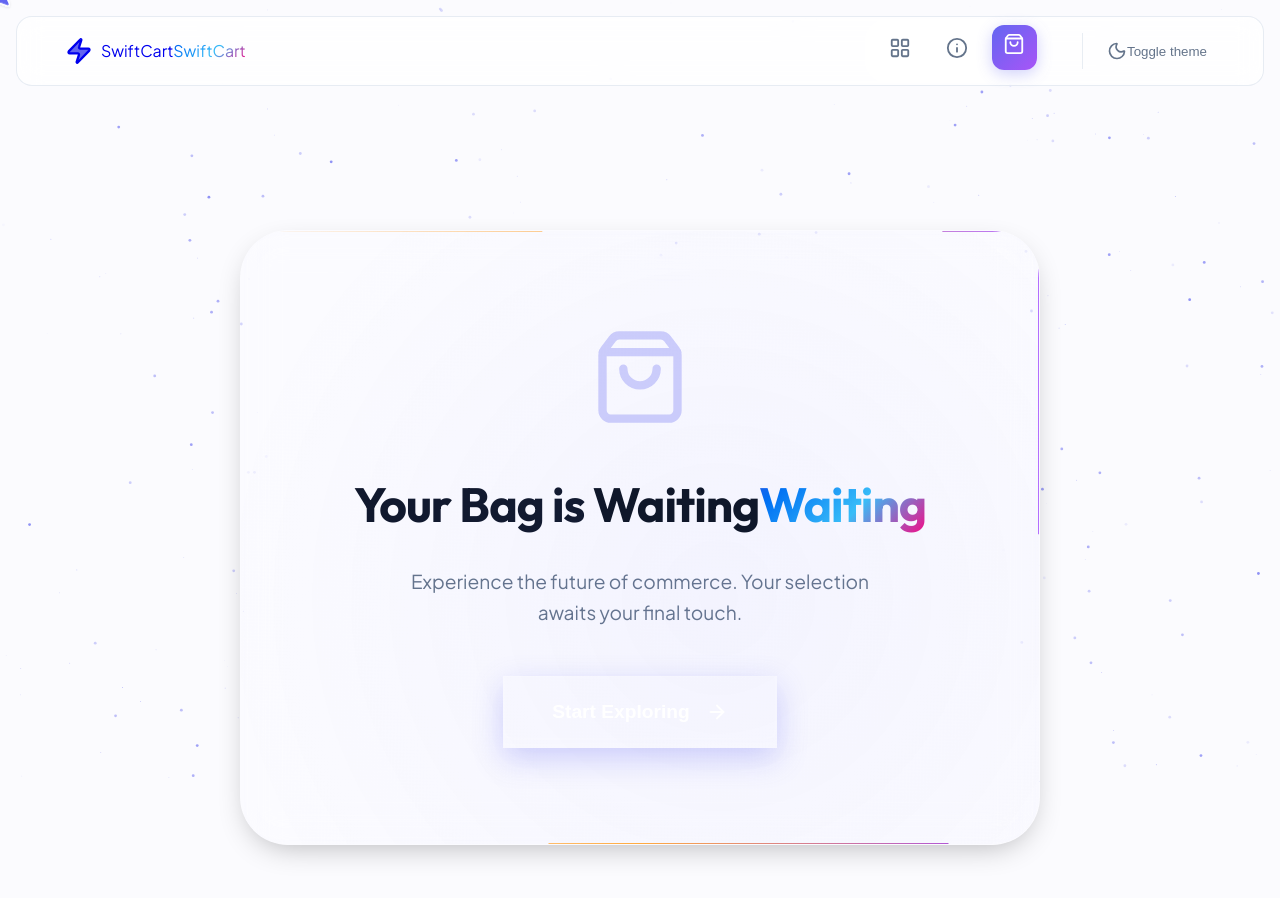
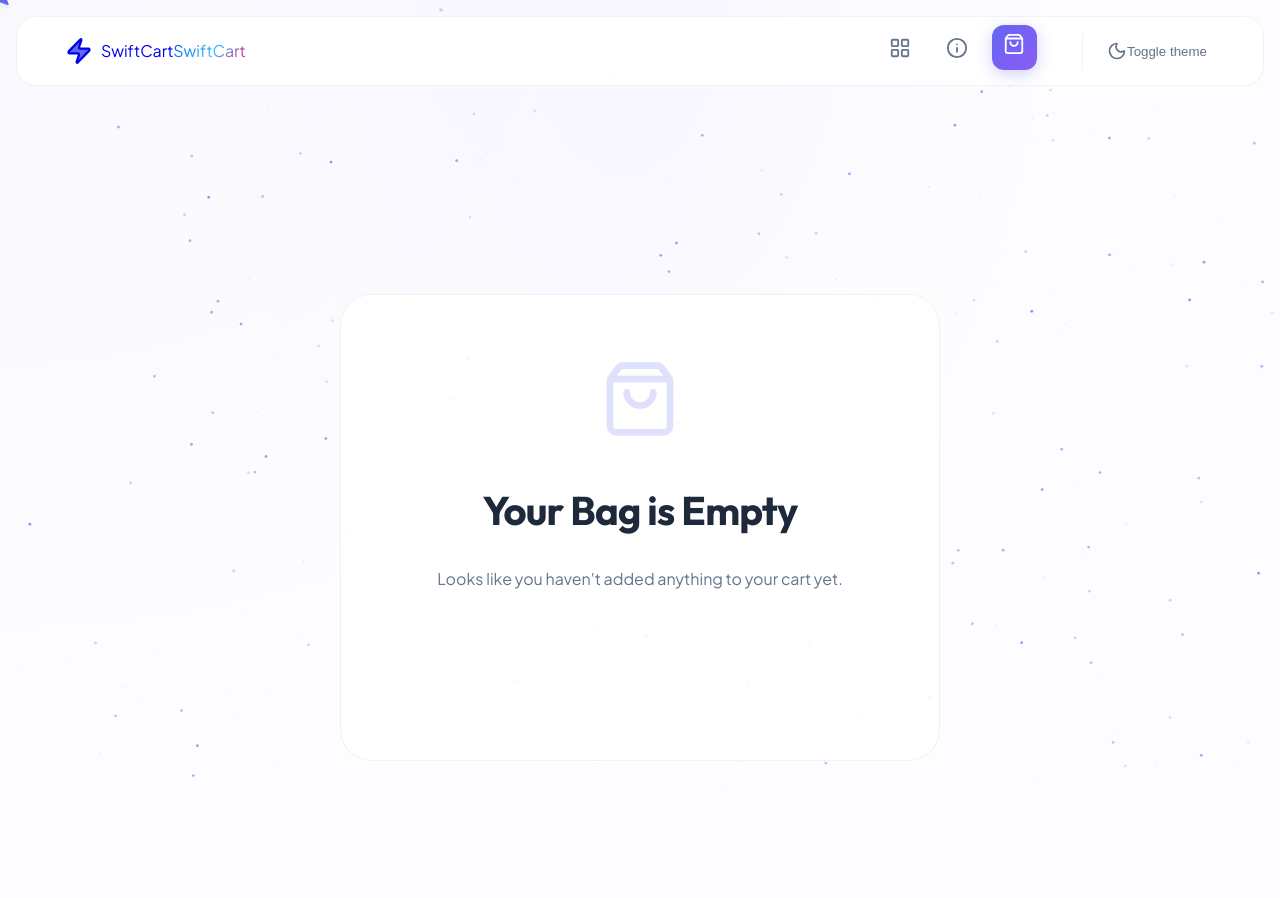
Before and after one commit to HARSHILL2023/react-proejct-using-AI, a React (Vite) app: page /cart in a window 1280 px wide. Shown: the top 898 px of the page. Built offline with nearby package versions, Linux system fonts and the light colour scheme.

Commit message:
fix: discard button and redesign cards for larger images

```diff
--- a/src/index.css
+++ b/src/index.css
@@ -2,31 +2,32 @@
 
 :root {
   --primary: #6366f1;
-  --primary-glow: rgba(99, 102, 241, 0.4);
+  --primary-glow: rgba(99, 102, 241, 0.15);
+  /* Reduced glow */
   --secondary: #a855f7;
   --accent: #f43f5e;
-  --background: #fbfbfe;
-  --surface: rgba(255, 255, 255, 0.8);
-  --text-dark: #0f172a;
+  --background: #fdfdff;
+  --surface: rgba(255, 255, 255, 0.9);
+  --text-dark: #1e293b;
   --text-muted: #64748b;
-  --border: rgba(226, 232, 240, 0.8);
+  --border: rgba(0, 0, 0, 0.05);
 
-  --grad-primary: linear-gradient(135deg, #6366f1 0%, #a855f7 100%);
+  --grad-primary: linear-gradient(135deg, #6366f1 0%, #8b5cf6 100%);
 
-  --radius-sm: 8px;
-  --radius-md: 16px;
-  --radius-lg: 24px;
+  --radius-sm: 12px;
+  --radius-md: 20px;
+  --radius-lg: 32px;
   --radius-full: 9999px;
 
-  --shadow-glow: 0 0 20px var(--primary-glow);
+  --shadow-glow: 0 10px 30px -10px var(--primary-glow);
 }
 
 .dark {
-  --background: #020617;
-  --surface: rgba(15, 23, 42, 0.4);
-  --text-dark: #f8fafc;
+  --background: #0b0f1a;
+  --surface: rgba(26, 31, 46, 0.6);
+  --text-dark: #f1f5f9;
   --text-muted: #94a3b8;
-  --border: rgba(255, 255, 255, 0.1);
+  --border: rgba(255, 255, 255, 0.08);
 }
 
 /* Glassmorphism Classes */
@@ -46,11 +47,15 @@
 
 body {
   font-family: 'Plus Jakarta Sans', sans-serif;
-  background: var(--background);
+  background-color: var(--background);
+  background-image:
+    radial-gradient(at 0% 0%, rgba(99, 102, 241, 0.03) 0, transparent 50%),
+    radial-gradient(at 50% 0%, rgba(168, 85, 247, 0.03) 0, transparent 50%);
   color: var(--text-dark);
   line-height: 1.6;
   overflow-x: hidden;
   transition: background-color 0.3s ease;
+  min-height: 100vh;
 }
 
 h1,
@@ -231,37 +236,31 @@ h4 {
 
 /* Liquid Glass Theme */
 .liquid-glass {
-  background: rgba(255, 255, 255, 0.05);
-  backdrop-filter: blur(20px) saturate(160%);
-  -webkit-backdrop-filter: blur(20px) saturate(160%);
-  border: 1px solid rgba(255, 255, 255, 0.1);
+  background: var(--surface);
+  backdrop-filter: blur(12px) saturate(120%);
+  -webkit-backdrop-filter: blur(12px) saturate(120%);
+  border: 1px solid var(--border);
   border-radius: var(--radius-lg);
   position: relative;
   overflow: hidden;
-  box-shadow:
-    0 10px 30px -10px rgba(0, 0, 0, 0.3),
-    inset 0 0 20px 0 rgba(255, 255, 255, 0.05);
+  box-shadow: 0 4px 20px rgba(0, 0, 0, 0.03);
   transition: all 0.5s cubic-bezier(0.23, 1, 0.32, 1);
 }
 
 .liquid-glass:hover {
-  background: rgba(255, 255, 255, 0.08);
-  box-shadow:
-    0 20px 40px -15px rgba(0, 0, 0, 0.5),
-    inset 0 0 25px 0 rgba(255, 255, 255, 0.1);
+  transform: translateY(-8px);
+  box-shadow: 0 20px 40px -10px rgba(0, 0, 0, 0.06);
+  border-color: rgba(99, 102, 241, 0.2);
 }
 
 .liquid-glass::before {
   content: "";
   position: absolute;
-  top: -50%;
-  left: -50%;
-  width: 200%;
-  height: 200%;
-  background: radial-gradient(circle at center,
-      rgba(99, 102, 241, 0.05) 0%,
-      transparent 50%);
-  animation: liquid-drift 15s linear infinite;
+  top: 0;
+  left: 0;
+  width: 100%;
+  height: 100%;
+  background: linear-gradient(135deg, rgba(255, 255, 255, 0.1) 0%, transparent 100%);
   pointer-events: none;
 }
 
@@ -431,20 +430,20 @@ h4 {
 
 .product-card {
   position: relative;
-  background: rgba(255, 255, 255, 0.01);
-  /* Pure glass - almost no background */
-  backdrop-filter: blur(40px) saturate(200%);
-  /* Ultra high blur */
-  -webkit-backdrop-filter: blur(40px) saturate(200%);
+  background: var(--surface);
+  backdrop-filter: blur(10px);
+  -webkit-backdrop-filter: blur(10px);
   border-radius: var(--radius-lg);
-  padding: 1.5rem;
+  padding: 0;
+  /* Important: removal of padding for full image */
   transition: all 0.6s cubic-bezier(0.16, 1, 0.3, 1);
-  border: 1px solid rgba(255, 255, 255, 0.1);
-  height: 100%;
+  border: 1px solid var(--border);
+  height: 600px;
+  /* Taller card */
   display: flex;
   flex-direction: column;
   overflow: hidden;
-  box-shadow: 0 10px 40px -10px rgba(0, 0, 0, 0.1);
+  box-shadow: 0 4px 20px rgba(0, 0, 0, 0.05);
 }
 
 .product-card::before {
@@ -463,15 +462,23 @@ h4 {
 }
 
 .image-wrapper {
-  background: rgba(0, 0, 0, 0.02);
-  border-radius: var(--radius-md);
-  height: 300px;
+  background: white;
+  width: 100%;
+  height: 380px;
+  /* Much larger image area */
   display: flex;
   align-items: center;
   justify-content: center;
-  padding: 2.5rem;
-  margin-bottom: 1.5rem;
+  padding: 3rem;
+  position: relative;
   overflow: hidden;
+}
+
+.product-info-wrap {
+  padding: 1.5rem 2rem;
+  flex-grow: 1;
+  display: flex;
+  flex-direction: column;
 }
 
 .product-img {
--- a/src/pages/Cart.jsx
+++ b/src/pages/Cart.jsx
@@ -2,7 +2,7 @@ import React from 'react';
 import { useCart } from '../context/CartContext';
 import { Trash2, ShoppingBag, ArrowRight } from 'lucide-react';
 import { Link } from 'react-router-dom';
-import { motion, AnimatePresence } from 'framer-motion';
+import { motion } from 'framer-motion';
 import { ShimmerButton } from '../components/ShimmerButton';
 import { AuroraText } from '../components/AuroraText';
 import { BorderBeam } from '../components/BorderBeam';
@@ -14,30 +14,23 @@ const Cart = () => {
     if (cart.length === 0) {
         return (
             <motion.div
-                initial={{ opacity: 0, scale: 0.95 }}
-                animate={{ opacity: 1, scale: 1 }}
+                initial={{ opacity: 0, y: 20 }}
+                animate={{ opacity: 1, y: 0 }}
                 className="container empty-cart"
             >
-                <div className="border-beam-container" style={{ maxWidth: '800px', margin: '0 auto' }}>
-                    <div className="liquid-glass" style={{ padding: '6rem', borderRadius: '3rem', textAlign: 'center' }}>
-                        <BorderBeam size={400} duration={15} delay={2} />
-                        <ShoppingBag size={100} color="var(--primary)" style={{ marginBottom: '2rem', opacity: 0.3 }} />
-                        <h2 className="font-heading" style={{ fontSize: '3rem', marginBottom: '1.5rem' }}>Your Bag is <AuroraText>Waiting</AuroraText></h2>
-                        <p style={{ color: 'var(--text-muted)', marginBottom: '3rem', fontSize: '1.2rem', maxWidth: '500px', margin: '0 auto 3rem' }}>
-                            Experience the future of commerce. Your selection awaits your final touch.
-                        </p>
+                <div className="empty-state-card" style={{ maxWidth: '600px', margin: '4rem auto', padding: '4rem', background: 'var(--surface)', borderRadius: 'var(--radius-lg)', border: '1px solid var(--border)', textAlign: 'center' }}>
+                    <ShoppingBag size={80} color="var(--primary)" style={{ marginBottom: '2rem', opacity: 0.2 }} />
+                    <h2 style={{ fontSize: '2.5rem', marginBottom: '1.5rem' }}>Your Bag is Empty</h2>
+                    <p style={{ color: 'var(--text-muted)', marginBottom: '3rem' }}>Looks like you haven't added anything to your cart yet.</p>
                     <Link to="/" style={{ textDecoration: 'none' }}>
                         <ShimmerButton
-                                className="px-8 py-4"
                             shimmerColor="#ffffff"
                             background="var(--grad-primary)"
-                                style={{ padding: '1.5rem 3rem', fontSize: '1.2rem', margin: '0 auto', boxShadow: '0 10px 30px rgba(99, 102, 241, 0.3)' }}
+                            style={{ padding: '1.25rem 2.5rem', margin: '0 auto' }}
                         >
-                                Start Exploring
-                                <ArrowRight size={22} style={{ marginLeft: '1rem' }} />
+                            Start Shopping
                         </ShimmerButton>
                     </Link>
-                    </div>
                 </div>
             </motion.div>
         );
@@ -48,92 +41,73 @@ const Cart = () => {
             initial={{ opacity: 0 }}
             animate={{ opacity: 1 }}
             className="container"
-            style={{ paddingBottom: '8rem' }}
+            style={{ padding: '6rem 2rem 10rem' }}
         >
-            <div className="cart-header" style={{ marginBottom: '5rem', borderBottom: '1px solid rgba(255,255,255,0.05)', paddingBottom: '2rem' }}>
-                <h1 className="font-heading" style={{ fontSize: '4.5rem' }}>The <AuroraText>Vault</AuroraText></h1>
-                <p style={{ color: 'var(--text-muted)', fontSize: '1.2rem', letterSpacing: '0.1em' }}>PRECISION CURATION • {cartCount} OBJECTS</p>
+            <div className="cart-header" style={{ marginBottom: '4rem' }}>
+                <h1 style={{ fontSize: '3.5rem', fontWeight: 800 }}>Shopping <AuroraText>Cart</AuroraText></h1>
+                <p style={{ color: 'var(--text-muted)', fontSize: '1.1rem' }}>{cartCount} items in your selection</p>
             </div>
 
-            <div className="cart-grid" style={{ gap: '4rem' }}>
+            <div className="cart-grid" style={{ gridTemplateColumns: '1fr 380px', gap: '3rem' }}>
                 <div className="cart-list">
-                    <AnimatedList delay={0.15}>
-                        {cart.map((item) => (
-                            <div key={item.id} className="border-beam-container" style={{ marginBottom: '2.5rem' }}>
-                                <div className="cart-item-new liquid-glass" style={{ borderRadius: '2.5rem', padding: '2.5rem' }}>
-                                    <BorderBeam size={300} duration={10} colorFrom="#ffffff" colorTo="var(--primary)" />
-
-                                    <div className="liquid-glass-inner" style={{ display: 'grid', gridTemplateColumns: 'minmax(0, 150px) 1fr auto', gap: '3rem', alignItems: 'center', width: '100%' }}>
-                                        <div style={{ background: 'rgba(255,255,255,0.03)', padding: '1.5rem', borderRadius: '1.8rem' }}>
-                                            <img src={item.image} alt={item.title} style={{ width: '100%', height: '120px', objectFit: 'contain' }} />
+                    <AnimatedList delay={0.1}>
+                        {cart.map((item, index) => (
+                            <div key={item.id} className="cart-item-row" style={{ position: 'relative', background: '#fff', borderRadius: 'var(--radius-md)', padding: '1.5rem', marginBottom: '1.5rem', border: '1px solid var(--border)', display: 'grid', gridTemplateColumns: '120px 1fr auto', gap: '2rem', alignItems: 'center' }}>
+                                <div className="item-img-box" style={{ background: '#fafafa', borderRadius: '12px', padding: '1rem', height: '120px', display: 'flex', alignItems: 'center', justifyContent: 'center' }}>
+                                    <img src={item.image} alt={item.title} style={{ maxWidth: '100%', maxHeight: '100%', objectFit: 'contain' }} />
                                 </div>
 
-                                        <div className="item-details">
-                                            <span className="category-tag" style={{ background: 'rgba(255,255,255,0.05)', color: 'var(--text-dark)' }}>{item.category}</span>
-                                            <h3 className="card-title" style={{ fontSize: '1.75rem', marginBottom: '0.5rem' }}>{item.title}</h3>
-                                            <p className="card-price" style={{ fontSize: '1.75rem', color: 'var(--primary)', fontWeight: 800 }}>${item.price.toFixed(2)}</p>
+                                <div className="item-details-box">
+                                    <span style={{ fontSize: '0.75rem', fontWeight: 800, textTransform: 'uppercase', color: 'var(--primary)', letterSpacing: '0.05em' }}>{item.category}</span>
+                                    <h3 style={{ fontSize: '1.25rem', margin: '0.5rem 0', color: 'var(--text-dark)' }}>{item.title}</h3>
+                                    <p style={{ fontWeight: 800, fontSize: '1.25rem' }}>${item.price.toFixed(2)}</p>
                                 </div>
 
-                                        <div style={{ display: 'flex', flexDirection: 'column', alignItems: 'flex-end', gap: '2rem' }}>
-                                            <div style={{ background: 'rgba(255,255,255,0.05)', padding: '0.75rem 1.5rem', borderRadius: '1rem' }}>
-                                                <span style={{ fontWeight: 800, fontSize: '1.75rem' }}>{item.quantity}</span>
+                                <div className="item-actions-box" style={{ display: 'flex', alignItems: 'center', gap: '2rem' }}>
+                                    <div className="qty-tag" style={{ background: '#f1f5f9', padding: '0.5rem 1rem', borderRadius: '8px', fontWeight: 700 }}>
+                                        Qty: {item.quantity}
                                     </div>
-                                            <motion.button
-                                                whileHover={{ scale: 1.1, x: -5 }}
-                                                whileTap={{ scale: 0.95 }}
-                                                onClick={() => removeFromCart(item.id)}
-                                                style={{ background: 'rgba(244, 63, 94, 0.1)', border: 'none', color: '#f43f5e', cursor: 'pointer', padding: '0.75rem 1.25rem', borderRadius: '12px', display: 'flex', alignItems: 'center', gap: '0.6rem', fontWeight: 800 }}
+                                    <button
+                                        onClick={() => {
+                                            console.log('Discarding item:', item.id);
+                                            removeFromCart(item.id);
+                                        }}
+                                        style={{ background: 'none', border: 'none', color: '#64748b', cursor: 'pointer', padding: '0.5rem', transition: 'color 0.2s', zIndex: 50, position: 'relative' }}
+                                        onMouseEnter={(e) => e.currentTarget.style.color = '#ef4444'}
+                                        onMouseLeave={(e) => e.currentTarget.style.color = '#64748b'}
                                     >
-                                                <Trash2 size={18} />
-                                                <span>DISCARD</span>
-                                            </motion.button>
+                                        <Trash2 size={22} />
+                                    </button>
                                 </div>
-                                    </div>
-                                </div>
+                                <BorderBeam size={150} duration={12} delay={index * 2} colorFrom="var(--primary)" colorTo="transparent" />
                             </div>
                         ))}
                     </AnimatedList>
                 </div>
 
                 <aside>
-                    <div className="border-beam-container">
-                        <motion.div
-                            initial={{ opacity: 0, x: 20 }}
-                            animate={{ opacity: 1, x: 0 }}
-                            className="cart-summary liquid-glass"
-                            style={{ position: 'sticky', top: '120px', borderRadius: '3rem', padding: '3.5rem' }}
+                    <div className="cart-summary-box" style={{ background: 'var(--surface)', backdropFilter: 'blur(10px)', border: '1px solid var(--border)', borderRadius: 'var(--radius-lg)', padding: '2.5rem', position: 'sticky', top: '120px' }}>
+                        <h2 style={{ fontSize: '2rem', marginBottom: '2rem' }}>Order Summary</h2>
+                        <div className="summary-row" style={{ display: 'flex', justifyContent: 'space-between', marginBottom: '1rem', color: 'var(--text-muted)' }}>
+                            <span>Subtotal</span>
+                            <span style={{ color: 'var(--text-dark)', fontWeight: 700 }}>${cartTotal.toFixed(2)}</span>
+                        </div>
+                        <div className="summary-row" style={{ display: 'flex', justifyContent: 'space-between', marginBottom: '2rem', color: 'var(--text-muted)' }}>
+                            <span>Shipping</span>
+                            <span style={{ color: '#10b981', fontWeight: 800 }}>Free</span>
+                        </div>
+                        <div style={{ borderTop: '1px solid var(--border)', paddingTop: '1.5rem', display: 'flex', justifyContent: 'space-between', alignItems: 'center' }}>
+                            <span style={{ fontWeight: 700 }}>Total</span>
+                            <span style={{ fontSize: '1.75rem', fontWeight: 900, color: 'var(--primary)' }}>${cartTotal.toFixed(2)}</span>
+                        </div>
+                        <ShimmerButton
+                            background="var(--grad-primary)"
+                            style={{ width: '100%', marginTop: '2.5rem', padding: '1.25rem' }}
+                            onClick={() => alert('Checkout initiated!')}
                         >
-                            <BorderBeam size={500} duration={8} colorFrom="var(--primary)" colorTo="#ffffff" />
-
-                            <h2 className="font-heading" style={{ fontSize: '2.5rem', marginBottom: '3rem' }}>Grand <AuroraText>Statement</AuroraText></h2>
-
-                            <div className="summary-list" style={{ display: 'flex', flexDirection: 'column', gap: '1.5rem' }}>
-                                <div className="summary-row" style={{ fontSize: '1.2rem' }}>
-                                    <span style={{ opacity: 0.6 }}>Subtotal Value</span>
-                                    <span style={{ fontWeight: 800 }}>${cartTotal.toFixed(2)}</span>
-                                </div>
-                                <div className="summary-row" style={{ fontSize: '1.2rem' }}>
-                                    <span style={{ opacity: 0.6 }}>System Logistics</span>
-                                    <span style={{ color: '#10b981', fontWeight: 900, letterSpacing: '0.05em' }}>COMPLIMENTARY</span>
-                                </div>
-                            </div>
-
-                            <div className="summary-total" style={{ marginTop: '3rem', paddingTop: '3rem', borderTop: '1px solid rgba(255,255,255,0.1)', fontSize: '2.5rem', display: 'flex', justifyContent: 'space-between', alignItems: 'center' }}>
-                                <span style={{ fontSize: '1.2rem', opacity: 0.5, fontWeight: 700 }}>TOTAL</span>
-                                <span style={{ color: 'var(--text-dark)', fontWeight: 900 }}>${cartTotal.toFixed(2)}</span>
-                            </div>
-
-                            <ShimmerButton
-                                className="checkout-btn"
-                                shimmerColor="#ffffff"
-                                background="var(--grad-primary)"
-                                style={{ width: '100%', marginTop: '3.5rem', padding: '1.75rem', fontSize: '1.4rem', borderRadius: '1.5rem', boxShadow: '0 15px 40px rgba(99, 102, 241, 0.4)' }}
-                                onClick={() => alert('Initiating Secure High-Speed Transaction...')}
-                            >
-                                Confirm Transaction
-                                <ArrowRight size={24} style={{ marginLeft: '1rem' }} />
+                            Proceed to Checkout
+                            <ArrowRight size={20} style={{ marginLeft: '0.75rem' }} />
                         </ShimmerButton>
-                        </motion.div>
                     </div>
                 </aside>
             </div>
```
Also changed, not shown: src/components/ProductCard.jsx (+39 -39 lines). Lines whose indentation alone changed are shown as unchanged.
